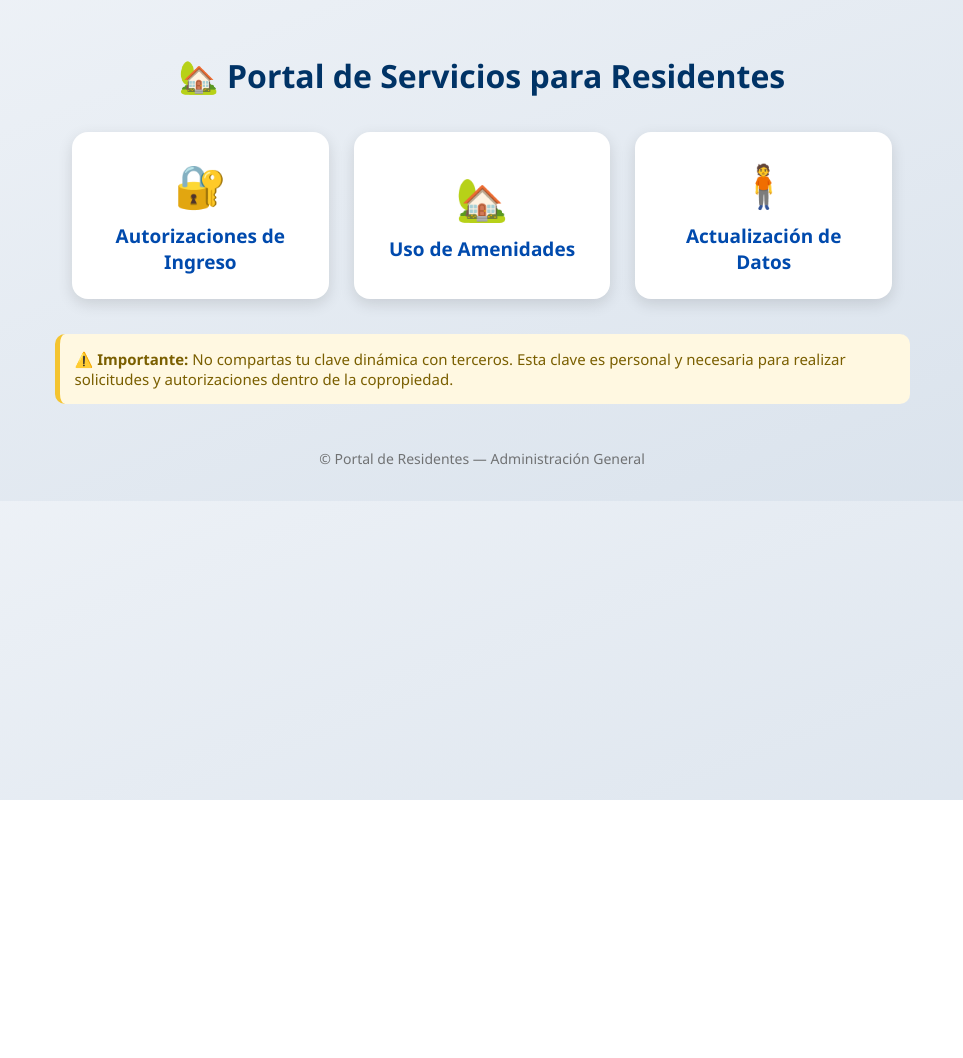
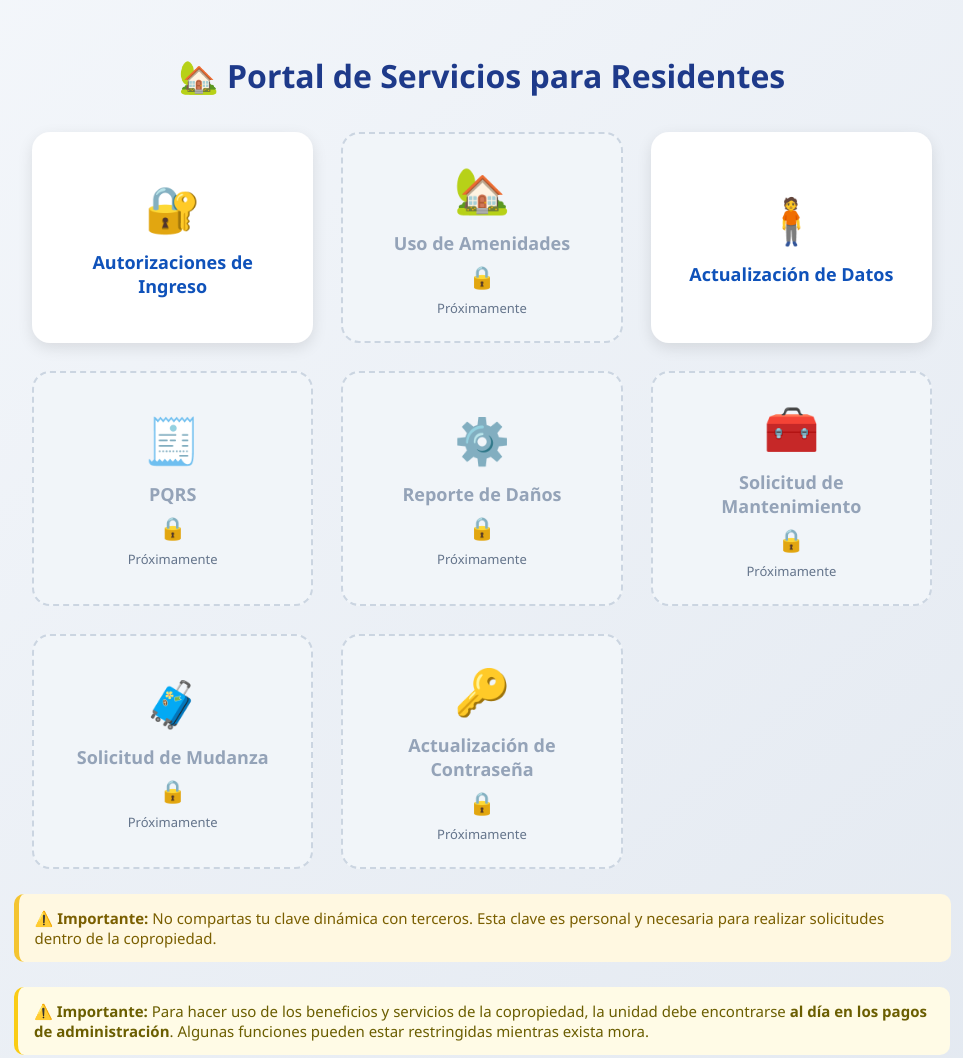
Before and after one commit to arturobother-stack/portal-residentes, a plain HTML site: page index.html in a window 1280 px wide. Shown: the top 1058 px of the page, without its empty margins (158-1121 px from the left). Before the commit the page ends 800 px from the top, so only its background shows below. Drawn offline with Linux system fonts and the light colour scheme.

Commit message:
Update styles and content in index.html

```diff
--- a/index.html
+++ b/index.html
@@ -8,23 +8,25 @@
     <style>
         body {
             font-family: "Segoe UI", Arial, sans-serif;
-            background: linear-gradient(to bottom right, #eef2f7, #d9e2ec);
+            background: linear-gradient(to bottom right, #f4f7fb, #e2e8f0);
             padding: 25px;
             text-align: center;
+            color: #1f2937;
         }
 
         h1 {
-            color: #003366;
+            color: #1e3a8a;
             margin-bottom: 35px;
             font-size: 32px;
+            font-weight: 700;
         }
 
         .contenedor {
-            max-width: 820px;
+            max-width: 900px;
             margin: auto;
             display: grid;
-            grid-template-columns: repeat(auto-fit, minmax(250px, 1fr));
-            gap: 25px;
+            grid-template-columns: repeat(auto-fit, minmax(260px, 1fr));
+            gap: 28px;
         }
 
         .boton {
@@ -33,47 +35,81 @@
             align-items: center;
             justify-content: center;
             background: white;
-            padding: 22px;
-            border-radius: 16px;
+            padding: 24px;
+            border-radius: 18px;
             text-decoration: none;
-            font-size: 19px;
+            font-size: 18px;
             font-weight: 600;
-            color: #004aad;
-            box-shadow: 0 5px 15px rgba(0,0,0,0.12);
-            transition: all 0.25s ease-in-out;
+            color: #0f52ba;
+            box-shadow: 0 5px 15px rgba(0,0,0,0.10);
+            transition: all 0.28s ease-in-out;
             border: 2px solid transparent;
         }
 
         .boton:hover {
-            transform: translateY(-5px);
-            border-color: #004aad;
-            box-shadow: 0 8px 18px rgba(0,0,0,0.18);
+            transform: translateY(-6px);
+            border-color: #0f52ba;
+            box-shadow: 0 10px 22px rgba(0,0,0,0.18);
         }
 
         .emoji {
-            font-size: 42px;
-            margin-bottom: 10px;
+            font-size: 45px;
+            margin-bottom: 12px;
+        }
+
+        .disabled {
+            background: #f1f5f9;
+            color: #94a3b8;
+            border: 2px dashed #cbd5e1;
+            cursor: not-allowed;
+            box-shadow: none;
+        }
+
+        .disabled:hover {
+            transform: none;
+            border-color: #cbd5e1;
+            box-shadow: none;
+        }
+
+        .tag-prox {
+            margin-top: 8px;
+            font-size: 13px;
+            color: #64748b;
+            font-weight: 500;
+        }
+
+        .lock {
+            font-size: 22px;
+            margin-top: 6px;
+            color: #64748b;
+        }
+
+        .alerta, .alerta2 {
+            max-width: 900px;
+            margin: 25px auto;
+            padding: 14px 16px;
+            border-radius: 10px;
+            font-size: 15px;
+            text-align: left;
+        }
+
+        .alerta {
+            background: #fff8e1;
+            border-left: 5px solid #f4c430;
+            color: #7a5f00;
+        }
+
+        .alerta2 {
+            background:#fffbe6;
+            border-left:4px solid #facc15;
+            color:#6b5e00;
         }
 
         footer {
-            margin-top: 45px;
+            margin-top: 40px;
             color: #555;
             font-size: 14px;
-            opacity: 0.8;
-        }
-
-        .alerta {
-            margin-top: 35px;
-            background: #fff8e1;
-            border-left: 5px solid #f4c430;
-            padding: 15px;
-            border-radius: 10px;
-            font-size: 15px;
-            text-align: left;
-            max-width: 820px;
-            margin-left: auto;
-            margin-right: auto;
-            color: #7a5f00;
+            opacity: 0.85;
         }
     </style>
 </head>
@@ -84,6 +120,7 @@
 
     <div class="contenedor">
 
+        <!-- 🔐 Autorizaciones de Ingreso (ACTIVO) -->
         <a class="boton"
            href="https://app.kontrolid.com/app/myWork/webForm/id/u3edf4ba9-f75b-4531-b504-63395577bb88/s2305_70324"
            target="_blank">
@@ -91,11 +128,15 @@
             Autorizaciones de Ingreso
         </a>
 
-        <a class="boton" href="#" target="_blank">
+        <!-- 🏡 Uso de Amenidades (INACTIVO) -->
+        <div class="boton disabled">
             <div class="emoji">🏡</div>
             Uso de Amenidades
-        </a>
+            <div class="lock">🔒</div>
+            <div class="tag-prox">Próximamente</div>
+        </div>
 
+        <!-- 🧍 Actualización de Datos (ACTIVO) -->
         <a class="boton"
            href="https://app.kontrolid.com/app/myWork/webForm/id/u890b11dd-61f4-41d2-a3b6-54d7ee0c1cc1/s2425_70747"
            target="_blank">
@@ -103,15 +144,61 @@
             Actualización de Datos
         </a>
 
+        <!-- 🧾 PQRS (INACTIVO) -->
+        <div class="boton disabled">
+            <div class="emoji">🧾</div>
+            PQRS
+            <div class="lock">🔒</div>
+            <div class="tag-prox">Próximamente</div>
+        </div>
+
+        <!-- ⚙️ Reporte de Daños (INACTIVO) -->
+        <div class="boton disabled">
+            <div class="emoji">⚙️</div>
+            Reporte de Daños
+            <div class="lock">🔒</div>
+            <div class="tag-prox">Próximamente</div>
+        </div>
+
+        <!-- 🧰 Solicitud de Mantenimiento (INACTIVO) -->
+        <div class="boton disabled">
+            <div class="emoji">🧰</div>
+            Solicitud de Mantenimiento
+            <div class="lock">🔒</div>
+            <div class="tag-prox">Próximamente</div>
+        </div>
+
+        <!-- 🧳 Solicitud de Mudanza (INACTIVO) -->
+        <div class="boton disabled">
+            <div class="emoji">🧳</div>
+            Solicitud de Mudanza
+            <div class="lock">🔒</div>
+            <div class="tag-prox">Próximamente</div>
+        </div>
+
+        <!-- 🔑 Actualización de Contraseña (INACTIVO) -->
+        <div class="boton disabled">
+            <div class="emoji">🔑</div>
+            Actualización de Contraseña
+            <div class="lock">🔒</div>
+            <div class="tag-prox">Próximamente</div>
+        </div>
+
     </div>
 
     <div class="alerta">
         ⚠️ <strong>Importante:</strong> No compartas tu clave dinámica con terceros.
-        Esta clave es personal y necesaria para realizar solicitudes y autorizaciones dentro de la copropiedad.
+        Esta clave es personal y necesaria para realizar solicitudes dentro de la copropiedad.
+    </div>
+
+    <div class="alerta2">
+        ⚠️ <strong>Importante:</strong> Para hacer uso de los beneficios y servicios de la copropiedad,
+        la unidad debe encontrarse <strong>al día en los pagos de administración</strong>.
+        Algunas funciones pueden estar restringidas mientras exista mora.
     </div>
 
     <footer>
-        © Portal de Residentes — Administración General
+        Portal de Servicios — Administración de Propiedad Horizontal
     </footer>
 
 </body>
```
